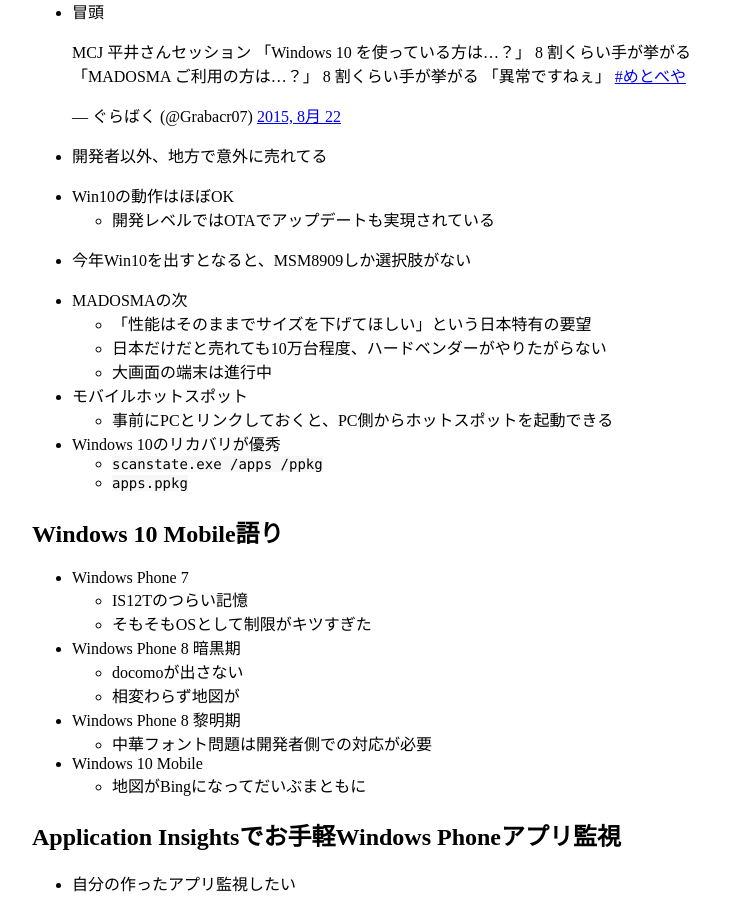
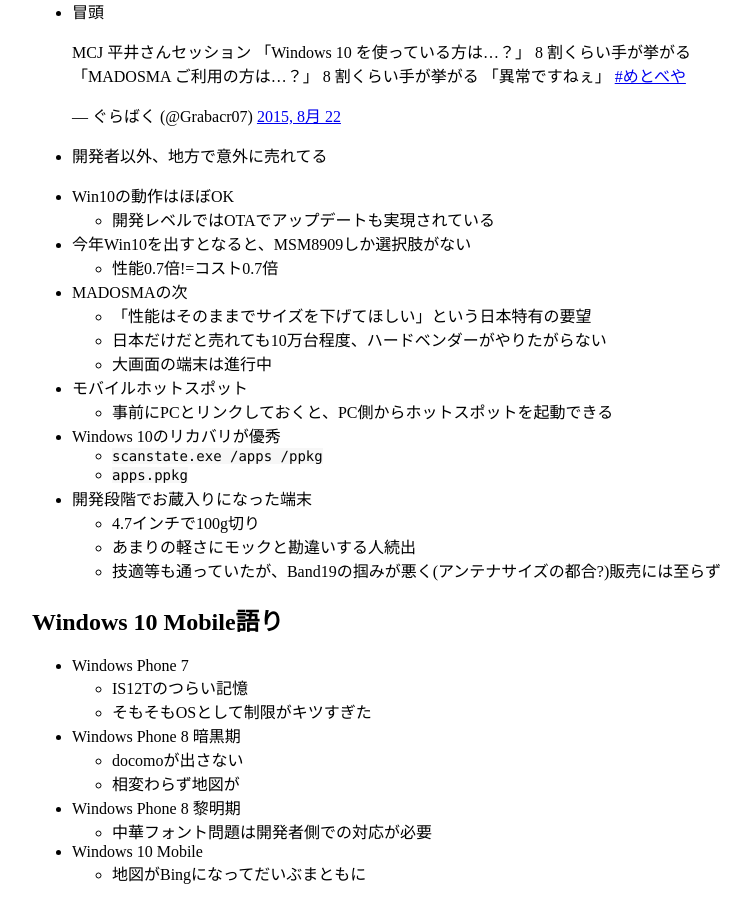
Before and after one commit to nibral/nibral.github.io, a Jekyll site: the page built from _posts/2015-08-22-roommetro-tokyo-9.md, in a window 1280 px wide and 900 px high, scrolled down 758 px. Shown: the whole window, without its empty margins (208-959 px from the left). Built offline with Jekyll 4.4.1, drawn with Linux system fonts in a browser that asks for light colours; comment, search, counter and statistics services are not loaded.

Commit message:
お蔵入り端末について追記

```diff
--- a/_posts/2015-08-22-roommetro-tokyo-9.md
+++ b/_posts/2015-08-22-roommetro-tokyo-9.md
@@ -56,6 +56,7 @@
 	+ 開発レベルではOTAでアップデートも実現されている
 
 * 今年Win10を出すとなると、MSM8909しか選択肢がない
+	+ 性能0.7倍!=コスト0.7倍
 
 * MADOSMAの次
 	+ 「性能はそのままでサイズを下げてほしい」という日本特有の要望
@@ -68,6 +69,11 @@
 * Windows 10のリカバリが優秀
 	+ `scanstate.exe /apps /ppkg`
 	+ `apps.ppkg`
+
+* 開発段階でお蔵入りになった端末
+	+ 4.7インチで100g切り
+	+ あまりの軽さにモックと勘違いする人続出
+	+ 技適等も通っていたが、Band19の掴みが悪く(アンテナサイズの都合?)販売には至らず
 
 Windows 10 Mobile語り
 ----
```
Also changed, not shown: 1 other file.
